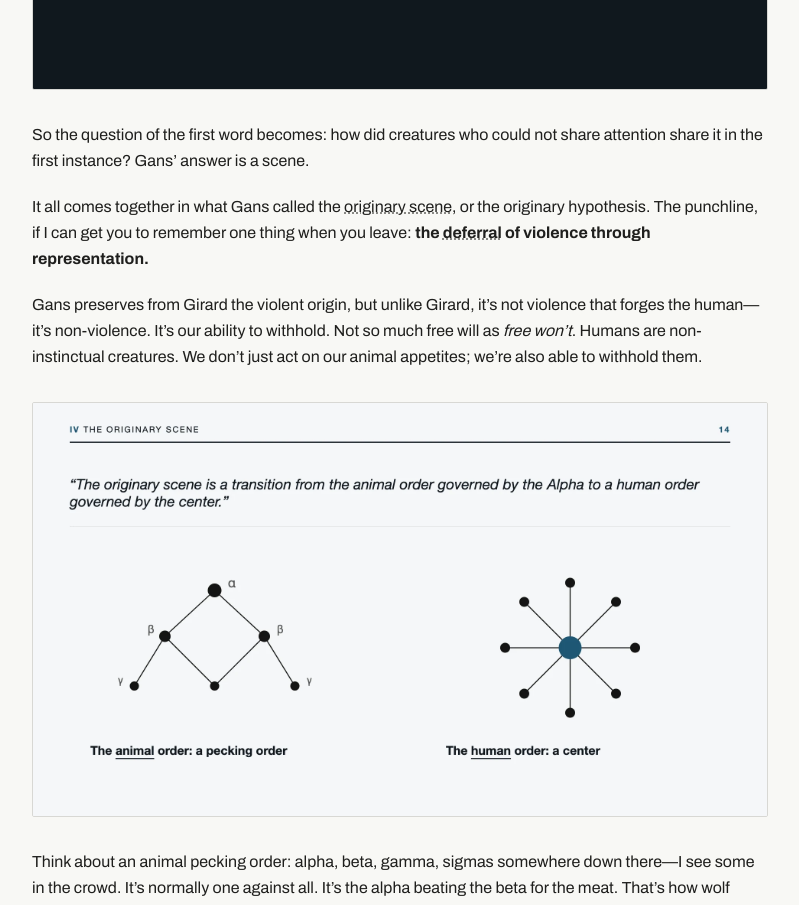
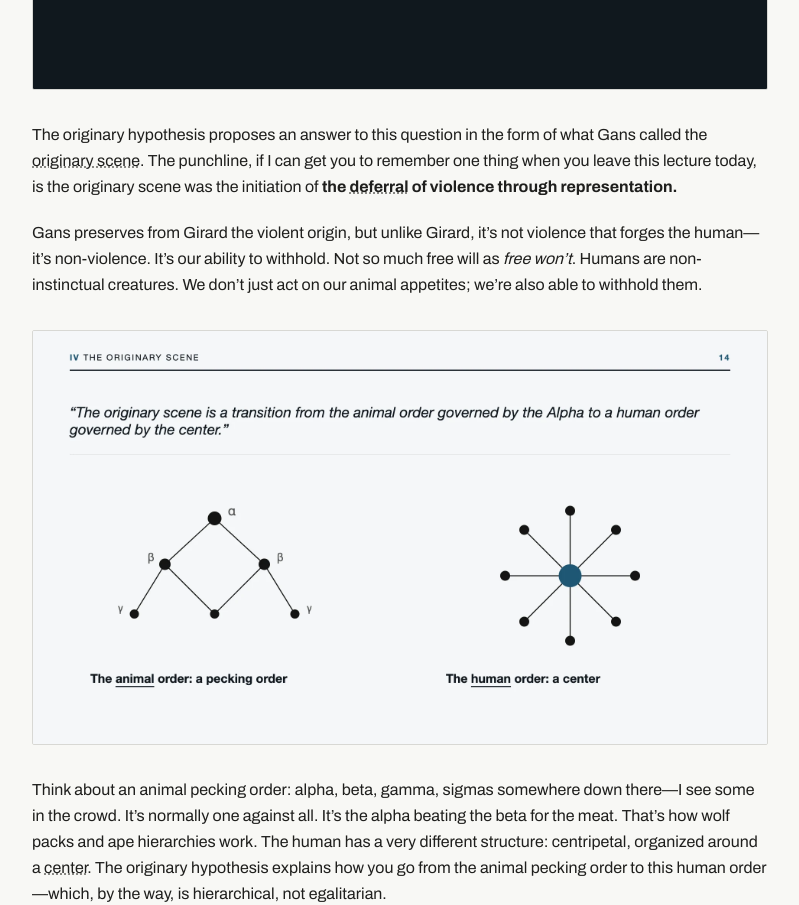
Before and after one commit to zackabaker/center-search-center, a Next.js app: page /intro-center-study-zack-baker in a window 1280 px wide. Shown: the part 7960-8865 px from the top of the page, without its empty margins (240-1039 px from the left). Built offline with nearby package versions, Linux system fonts and the light colour scheme; no server answers.

Commit message:
Intro talk: section IV opens with the originary hypothesis as the answer, and the punchline
Co-Authored-By: Claude Fable 5.2 <noreply@anthropic.com>

```diff
--- a/src/app/intro-center-study-zack-baker/page.tsx
+++ b/src/app/intro-center-study-zack-baker/page.tsx
@@ -31,10 +31,10 @@ export const metadata: Metadata = {
 // carried in: Gans was "among Girard's first PhD students" (not "his
 // first"); and, by the owner on 2026-11-19, "inexhaustibility" of pedagogy,
 // "nearly all" American companies, Charles I "tried by his own subjects",
-// events "about twenty years apart". Two sentences were added by the owner
-// the same day: the bridge that opens section IV, and the Gans quotation
-// after "something like love". On 2026-11-21 the owner had the bridge end
-// "share it in the first instance?", the punchline in IV set bold, three
+// events "about twenty years apart". One sentence was added by the owner
+// the same day: the Gans quotation after "something like love". On 2026-11-21 the owner had the bridge end
+// the opening of section IV rewritten (it replaces the bridge added on the
+// 19th), the punchline in IV set bold, three
 // sentences of section III reworded (the taboo, "The origin of language is
 // a paradoxical question", "that zero-to-one moment"), slide 10 moved down
 // to sit before "And what Tomasello has shown", and
@@ -457,15 +457,11 @@ export default function IntroPage() {
       <H2>IV. The Originary Scene</H2>
       <Slide n={13} alt="The originary hypothesis" />
       <P>
-        So the question of the first word becomes: how did creatures who
-        could not share attention share it in the first instance?
-        Gans&rsquo; answer is a scene.
-      </P>
-      <P>
-        It all comes together in what Gans called the{' '}
+        The originary hypothesis proposes an answer to this question in the
+        form of what Gans called the{' '}
         <TermLink href="/concepts/originary-scene" defKey="g:originary-hypothesis" className={TERM_CLASS} title="Concept: the originary scene">originary scene</TermLink>
-        , or the originary hypothesis. The punchline, if I can get you to
-        remember one thing when you leave:{' '}
+        . The punchline, if I can get you to remember one thing when you leave
+        this lecture today, is the originary scene was the initiation of{' '}
         <strong>
           the{' '}
           <TermLink href="/concepts/deferral" defKey="c:deferral" className={TERM_CLASS} title="Concept: deferral">deferral</TermLink>
```
